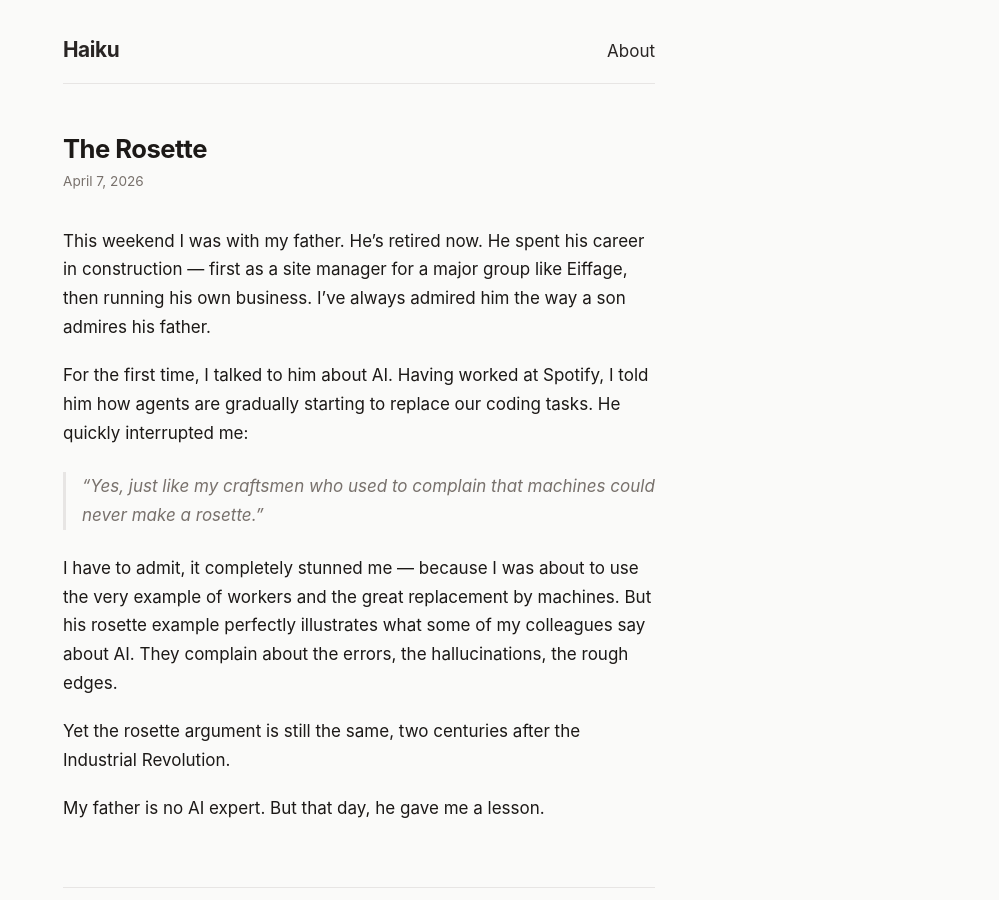
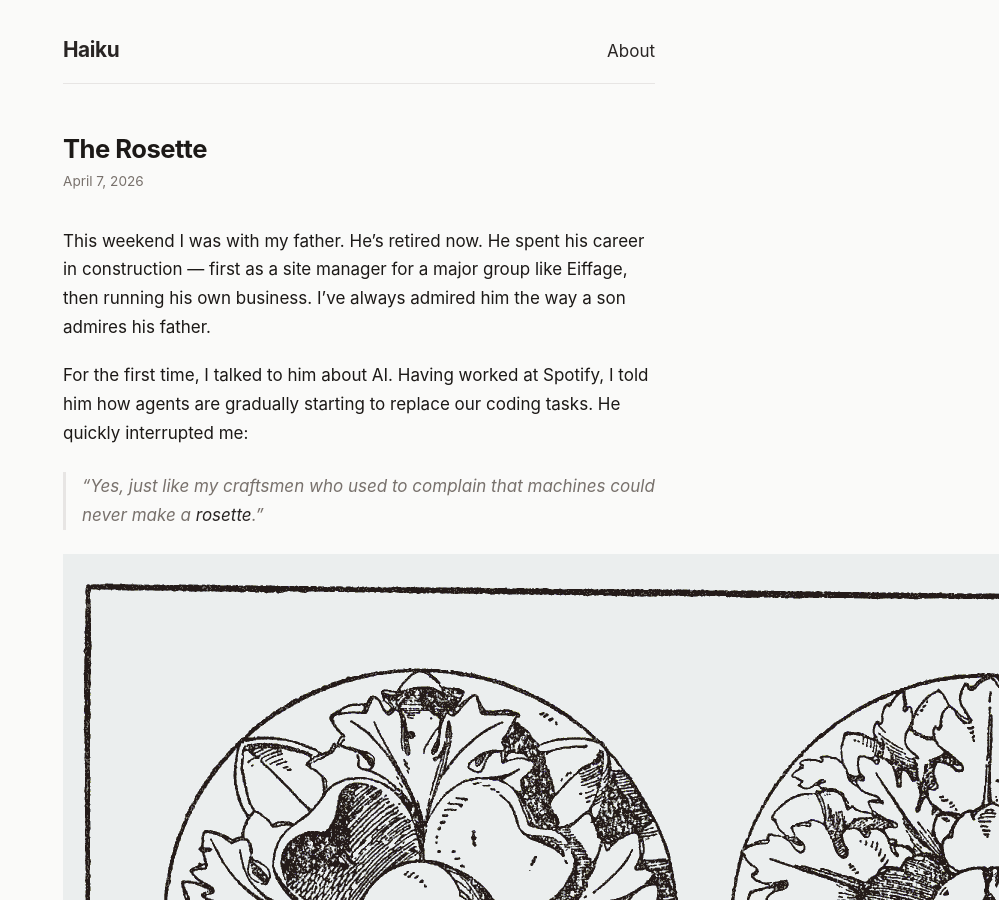
Before and after one commit to guregodevo/guregodevo.github.io, a Jekyll site: the page built from _posts/2026-04-07-the-rosette.md, in a window 1280 px wide and 900 px high. Shown: the whole window, without its empty margins (281-1280 px from the left). Built offline with Jekyll 4.4.1, drawn with Linux system fonts in a browser that asks for light colours; part of the change alters nothing that is shown.

Commit message:
Add rosette illustration and Wikipedia link to post
Image from A Handbook of Ornament (1898), public domain.

Co-Authored-By: Claude Opus 4.6 (1M context) <noreply@anthropic.com>

```diff
--- a/_posts/2026-04-07-the-rosette.md
+++ b/_posts/2026-04-07-the-rosette.md
@@ -8,7 +8,9 @@ This weekend I was with my father. He's retired now. He spent his career in cons
 
 For the first time, I talked to him about AI. Having worked at Spotify, I told him how agents are gradually starting to replace our coding tasks. He quickly interrupted me:
 
-> "Yes, just like my craftsmen who used to complain that machines could never make a rosette."
+> "Yes, just like my craftsmen who used to complain that machines could never make a [rosette](https://en.wikipedia.org/wiki/Rosette_(design))."
+
+![Rosettes — from A Handbook of Ornament, 1898](/assets/images/rosetten.png)
 
 I have to admit, it completely stunned me — because I was about to use the very example of workers and the great replacement by machines. But his rosette example perfectly illustrates what some of my colleagues say about AI. They complain about the errors, the hallucinations, the rough edges.
 
```
Also changed, not shown: assets/images/rosetten.png (added).
